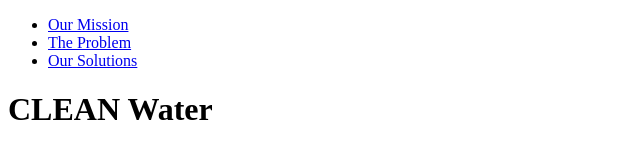
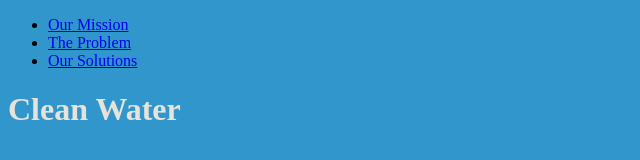
Before and after one commit to MurfMurphy/ProjectDay4, a plain HTML site: page index.html in a window 1280 px wide. Shown: the whole page, without its empty margins (0-640 px from the left). Drawn offline with Linux system fonts and the light colour scheme.

Commit message:
colors added

```diff
--- a/index.html
+++ b/index.html
@@ -7,7 +7,7 @@
 
     <meta name="viewport" content="width=device-width, initial-scale=1">
 
-    <link rel="stylesheet" type="text/css" media="screen" href="main.css" />
+    <link rel="stylesheet" type="text/css" media="screen" href="style.css" />
 
 </head>
 <body>
@@ -20,7 +20,7 @@
         </ul>
     </nav>
 
-    <h1>CLEAN Water</h1>
+    <h1>Clean Water</h1>
 
     <h2></h2>
     <p></p>
@@ -28,5 +28,7 @@
 
     <div id='donate'></div>
 
+
+    <!--colors:  BLUE: ##3096cc WHITE: #E8E3DA -->
 </body>
 </html>
--- a/style.css
+++ b/style.css
@@ -0,0 +1,6 @@
+body {
+    background-color: #3096cc;
+}
+h1 {
+    color: #E8E3DA;
+}
```
